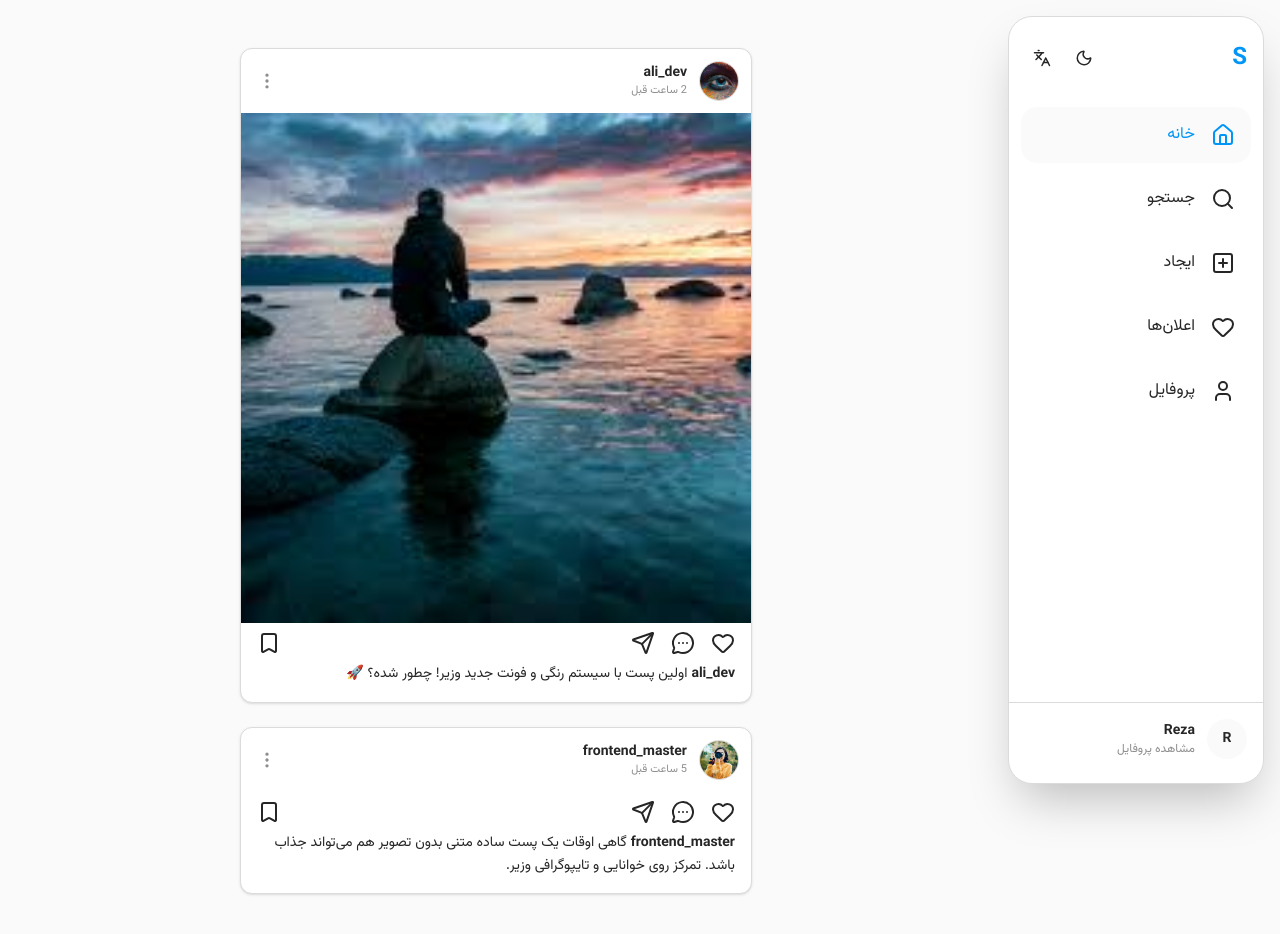
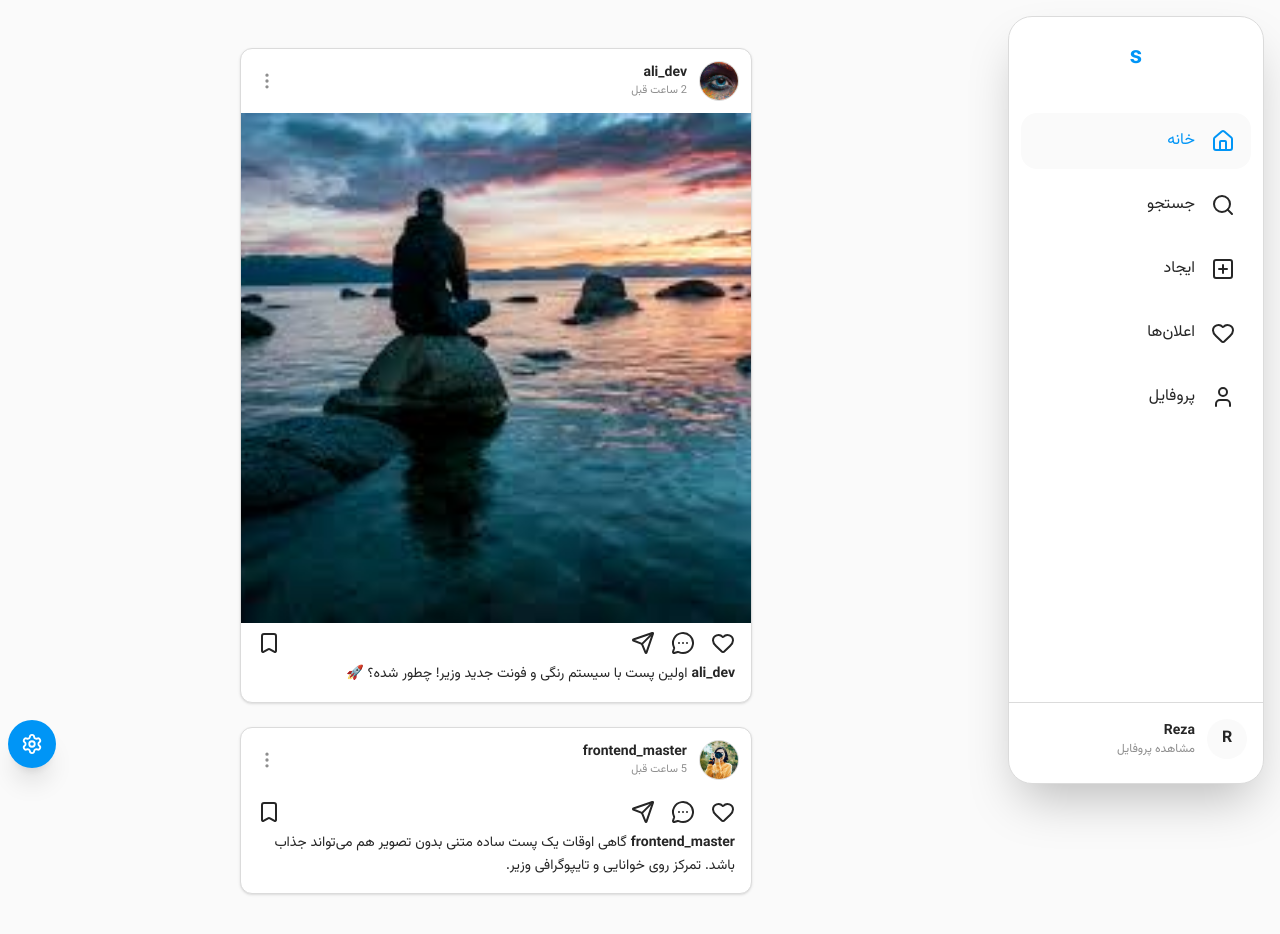
Before and after one commit to rshorche/social, a React (Vite) app: page / in a window 1280 px wide. Shown: the top 934 px of the page. Built offline with nearby package versions, Linux system fonts and the light colour scheme.

Commit message:
fix: refactor and optimize sidebar components

```diff
--- a/src/components/Sidebar.tsx
+++ b/src/components/Sidebar.tsx
@@ -7,6 +7,7 @@ import {
   Moon,
   Sun,
   Languages,
+  Settings,
 } from "lucide-react";
 import { NavLink } from "react-router";
 import { cn } from "@/lib/cn";
@@ -22,47 +23,36 @@ const menuItems = [
 
 export function Sidebar() {
   const [dark, setDark] = useState(false);
+  const [open, setOpen] = useState(false);
+  const [lang, setLang] = useState<"fa" | "en">("fa");
 
   return (
     <>
       <aside
         className={cn(
-          "hidden md:flex fixed start-4 top-4 bottom-4 z-50 group/sidebar",
+          "hidden md:flex fixed start-4 top-4 bottom-4 z-40 group/sidebar",
           "bg-main-surface border border-main-border shadow-2xl rounded-3xl",
-          "flex-col transition-all duration-300 ease-in-out",
-          "md:w-20 md:hover:w-64 lg:w-64"
+          "flex-col transition-all duration-300",
+          "md:w-20 md:hover:w-64 lg:w-64",
         )}
       >
         <div className="flex flex-col h-full py-6">
-          <div className="flex items-center justify-between px-4 mb-8">
-            <span className="text-2xl font-black text-brand-primary uppercase">
-              s
-            </span>
-            <div className="hidden lg:flex items-center gap-2">
-              <button
-                onClick={() => setDark((v) => !v)}
-                className="p-2 rounded-xl hover:bg-main-bg transition-colors"
-              >
-                {dark ? <Sun size={18} /> : <Moon size={18} />}
-              </button>
-              <button className="p-2 rounded-xl hover:bg-main-bg transition-colors">
-                <Languages size={18} />
-              </button>
-            </div>
+          <div className="flex justify-center mb-10">
+            <span className="text-2xl font-black text-brand-primary">s</span>
           </div>
 
-          <nav className="flex-1 flex flex-col gap-2 px-3">
+          <nav className="flex-1 flex flex-col gap-2 px-3 overflow-y-auto">
             {menuItems.map((item) => (
               <NavLink
                 key={item.label}
                 to={item.to}
                 className={({ isActive }) =>
                   cn(
-                    "flex items-center gap-4 p-4 rounded-2xl transition-all cursor-pointer",
-                    "hover:bg-main-bg hover:scale-[1.02] active:scale-95",
+                    "flex items-center gap-4 p-4 rounded-2xl transition-all",
+                    "hover:bg-main-bg active:scale-95",
                     isActive
                       ? "bg-main-bg text-brand-primary"
-                      : "text-main-text"
+                      : "text-main-text",
                   )
                 }
               >
@@ -83,26 +73,30 @@ export function Sidebar() {
           </nav>
 
           <div className="px-4 pt-4 border-t border-main-border flex items-center gap-3">
-            <div className="h-10 w-10 rounded-full bg-main-bg flex items-center justify-center text-sm font-bold">
+            <div className="h-10 w-10 rounded-full bg-main-bg flex items-center justify-center font-bold shrink-0">
               R
             </div>
+
             <div
-              className="
-                flex flex-col overflow-hidden
-                w-0 opacity-0
-                md:group-hover/sidebar:w-auto md:group-hover/sidebar:opacity-100
-                lg:w-auto lg:opacity-100
-                transition-all duration-300
-              "
+              className={cn(
+                "flex flex-col",
+                "max-w-32",
+                "opacity-0 translate-x-2",
+                "md:group-hover/sidebar:opacity-100 md:group-hover/sidebar:translate-x-0",
+                "lg:opacity-100 lg:translate-x-0",
+                "transition-all duration-300",
+              )}
             >
-              <span className="text-sm font-bold">Reza</span>
-              <span className="text-xs text-main-muted">مشاهده پروفایل</span>
+              <span className="text-sm font-bold truncate">Reza</span>
+              <span className="text-xs text-main-muted truncate">
+                مشاهده پروفایل
+              </span>
             </div>
           </div>
         </div>
       </aside>
 
-      <nav className="md:hidden fixed bottom-2 left-2 right-2 z-50 bg-main-surface border border-main-border rounded-2xl h-18 px-4 flex items-center justify-around shadow-[0_-4px_10px_rgba(0,0,0,0.05)]">
+      <nav className="md:hidden overflow-x-auto fixed bottom-2 left-2 right-2 z-40 bg-main-surface border border-main-border rounded-2xl h-16 px-4 flex items-center justify-around shadow-[0_-4px_10px_rgba(0,0,0,0.05)]">
         {menuItems.map((item) => (
           <NavLink
             key={item.label}
@@ -110,23 +104,64 @@ export function Sidebar() {
             className={({ isActive }) =>
               cn(
                 "p-3 transition-transform active:scale-90",
-                isActive ? "text-brand-primary scale-110" : "text-main-text"
+                isActive ? "text-brand-primary scale-110" : "text-main-text",
               )
             }
           >
             <item.icon size={24} />
           </NavLink>
         ))}
-        <button
-          onClick={() => setDark((v) => !v)}
-          className="p-3 transition-transform active:scale-90 text-main-muted"
-        >
-          {dark ? <Sun size={22} /> : <Moon size={22} />}
-        </button>
-        <button className="p-3 transition-transform active:scale-90 text-main-muted">
-          <Languages size={22} />
-        </button>
       </nav>
+
+      <div className="fixed bottom-18 md:bottom-6 end-0 z-50">
+        <div className="relative w-16 h-16 flex items-center justify-center">
+          <button
+            onClick={() => setOpen((v) => !v)}
+            className={cn(
+              "w-12 h-12 rounded-full bg-brand-primary text-white",
+              "flex items-center justify-center shadow-xl",
+              "transition-transform duration-300",
+              open && "rotate-90",
+            )}
+          >
+            <Settings size={22} />
+          </button>
+
+          <button
+            onClick={() => setDark((v) => !v)}
+            className={cn(
+              "absolute w-10 h-10 rounded-full bg-main-surface border border-main-border",
+              "flex items-center justify-center shadow-lg",
+              "transition-all duration-300",
+              open
+                ? "-top-14 opacity-100 scale-100"
+                : "top-0 opacity-0 scale-0 pointer-events-none",
+            )}
+          >
+            {dark ? <Sun size={18} /> : <Moon size={18} />}
+          </button>
+
+          <button
+            onClick={() => setLang((v) => (v === "fa" ? "en" : "fa"))}
+            className={cn(
+              "absolute w-10 h-10 rounded-full bg-main-surface border border-main-border",
+              "flex items-center justify-center shadow-lg",
+              "transition-all duration-300",
+              open
+                ? "-top-6 -start-12 opacity-100 scale-100"
+                : "top-0 start-0 opacity-0 scale-0 pointer-events-none",
+            )}
+          >
+            <Languages
+              size={18}
+              className={lang === "en" ? "text-brand-primary" : ""}
+            />
+            <span className="absolute -bottom-4 text-[10px] font-bold text-main-muted">
+              {lang.toUpperCase()}
+            </span>
+          </button>
+        </div>
+      </div>
     </>
   );
 }
```
